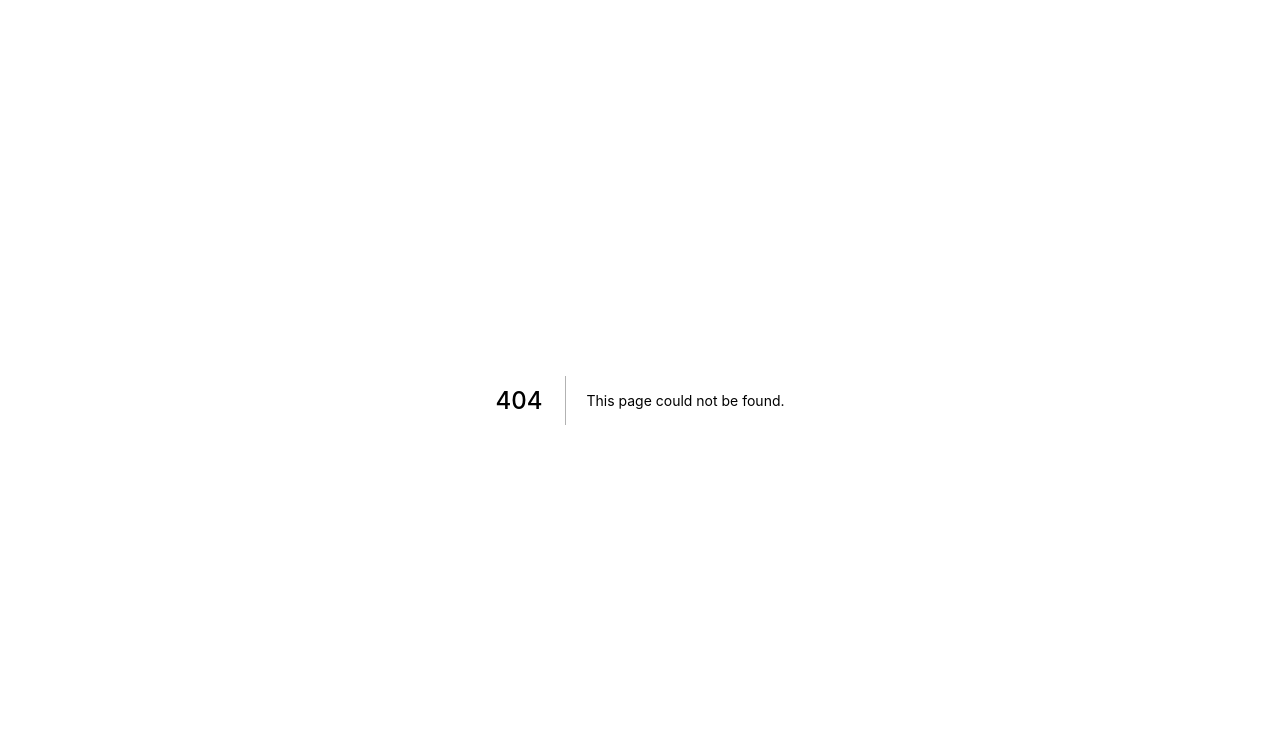
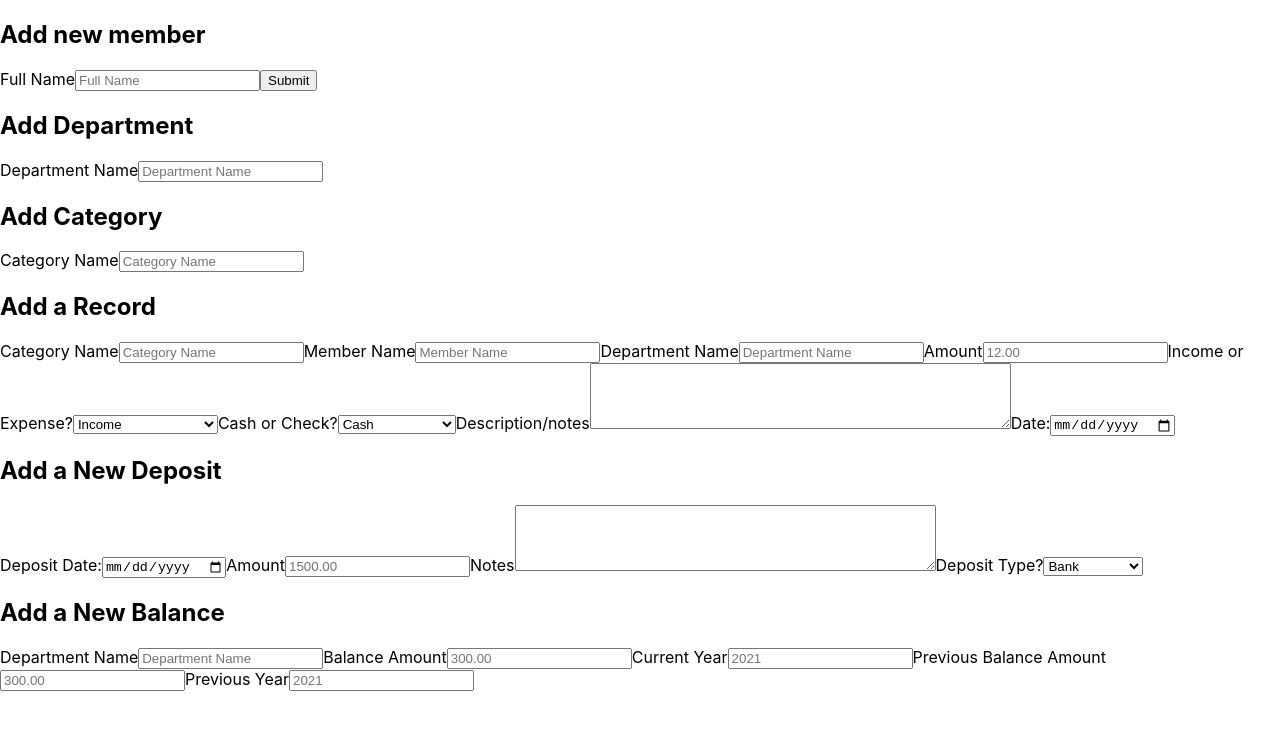
Before and after one commit to noelpena/ezer, a Next.js app: page /tempForm in a window 1280 px wide. Before the commit this address had no page. Shown: the top 730 px of the page. Built offline with nearby package versions, Linux system fonts and the light colour scheme.

Commit message:
testing api endpoints w prisma

```diff
--- /dev/null
+++ b/pages/api/members/create.js
@@ -0,0 +1,52 @@
+import { v4 as uuidv4 } from 'uuid';
+import { PrismaClient } from '@prisma/client'
+const prisma = new PrismaClient()
+
+// Next.js API route support: https://nextjs.org/docs/api-routes/introduction
+
+
+export default async function handler(req, res) {
+  if(req.method !== 'POST'){
+    return res.status(405).json({message:'Method not allowed'})
+  } else{
+    // OTHER HTTP METHODS
+  }
+
+  // try {
+    const body = JSON.parse(req.body);
+    const {full_name} = body
+    const newMember = await prisma.member.create({
+      data: {
+        full_name: full_name,
+        is_active: true,
+        id: uuidv4()
+      },
+      select: {
+        id: true,
+        created_at:false,
+        last_modified: false,
+        full_name: true,
+        average_tithe: false,
+        highest_tithe: false,
+        lowest_tithe: false,
+        total_tithe: false,
+        total_yearly_tithe: false,
+        is_active: true,
+        records:false
+      }
+    });
+
+//    const newMember = await prisma.member.findFirst();
+    console.log(newMember)
+    res.status(200).json({
+      message: "Record added",
+      data: newMember
+    })
+  //} catch (error) {
+    // res.status(400).json({
+    //   message: 'Something went wrong',
+    //   data: error
+    // })
+ // }
+
+}
--- /dev/null
+++ b/pages/api/members/find.js
@@ -0,0 +1,29 @@
+import { PrismaClient } from '@prisma/client'
+const prisma = new PrismaClient()
+
+BigInt.prototype["toJSON"] = function () {
+  return this.toString();
+};
+
+export default async function handler(req, res) {
+  if(req.method !== 'GET'){
+    return res.status(405).json({message:'Method not allowed'})
+  }
+
+  if(req.query.member === undefined){
+    return res.status(400).json({
+      message: 'Something went wrong. Member ID not found. Did you mean to find many?',
+    })
+  }
+
+  const member = await prisma.member.findUnique({
+    where: {
+      id: req.query.member
+    }
+  });
+
+  res.status(200).json({
+    message: "Member found",
+    data: member
+  });
+}
--- /dev/null
+++ b/pages/tempForm.js
@@ -0,0 +1,154 @@
+import {useState} from 'react'
+
+export default function tempForm() {
+
+  const [fullName, setFullName] = useState('');
+
+  const submitMember = async (e) => {
+    e.preventDefault();
+
+    const res = await fetch(`api/members/create`,{
+      method: 'POST',
+      body: JSON.stringify({full_name: fullName})
+    });
+    const data = await res.json();
+
+    console.log(data);
+  }
+
+  const handleFullNameChange = e => {
+    if(e.target.value !== ''){
+      setFullName(e.target.value);
+    }
+  };
+
+  return (
+    <>
+      <h2>Add new member</h2>
+      <form action="" id="form-new-member" onSubmit={(e) => submitMember(e)}>
+        <label htmlFor="input-name">Full Name</label>
+        <input
+          type="text"
+          placeholder="Full Name"
+          id="input-name"
+          onChange={(e) => handleFullNameChange(e)}
+        />
+
+        <input type="submit" placeholder="Submit" />
+      </form>
+
+      <h2>Add Department</h2>
+      <form action="" id="form-new-department">
+        <label htmlFor="input-department">Department Name</label>
+        <input type="text" placeholder="Department Name" id="input-department" />
+      </form>
+
+      <h2>Add Category</h2>
+      <form action="" id="form-new-category">
+        <label htmlFor="input-category">Category Name</label>
+        <input type="text" placeholder="Category Name" id="input-category" />
+      </form>
+
+      <h2>Add a Record</h2>
+      <form action="" id="form-new-record">
+
+        {/* SHOULD BE A DROPDOWN  */}
+        <label htmlFor="new-record-category">Category Name</label>
+        <input name="category" type="text" placeholder="Category Name" id="new-record-category" />
+
+        {/* SHOULD BE A DROPDOWN  */}
+        <label htmlFor="new-record-member">Member Name</label>
+        <input name="member" type="text" placeholder="Member Name" id="new-record-member" />
+
+        {/* SHOULD BE A DROPDOWN  */}
+        <label htmlFor="new-record-department">Department Name</label>
+        <input name="department" type="text" placeholder="Department Name" id="new-record-department" />
+
+        <label htmlFor="new-record-amount">Amount</label>
+        <input name="amount" type="number" placeholder="12.00" id="new-record-amount" />
+
+        <label htmlFor="new-record-income-expense">Income or Expense?</label>
+        <select name="income-expense" id="new-record-income-expense">
+          <option value="" disabled defaultValue={''}>Income or Expense?</option>
+          <option value="income">Income</option>
+          <option value="expense">Expense</option>
+        </select>
+
+        <label htmlFor="new-record-payment-type">Cash or Check?</label>
+        <select name="payment-type" id="new-record-payment-type">
+          <option value="" disabled defaultValue={""}>Cash or Check?</option>
+          <option value="cash">Cash</option>
+          <option value="check">Check</option>
+          <option value="debit-card">Debit Card</option>
+          <option value="venmo">Venmo</option>
+        </select>
+
+        <label htmlFor="new-record-notes">Description/notes</label>
+        <textarea name="notes" id="new-record-notes"  rows="4" cols="50">
+        </textarea>
+
+        <label htmlFor="new-record-date">Date:</label>
+        <input name="date" type="date" id="new-record-date" />
+
+        <input type="hidden" id="new-record-status" name="status" value="recorded" />
+
+        {/*
+
+        HAVE A LIST OF DEPOSITS HERE AND CAN SELECT FROM A LIST OF ACTIVE/AVAILABLE DEPOSITS
+
+        ADD THE RECORD TO A DEPOSIT WHILE RECORDING THE RECORD
+
+        STATUS WILL DEFAULT TO RECORDED
+
+        */}
+
+      </form>
+
+
+      <h2>Add a New Deposit</h2>
+      <form action="" id="form-new-deposit">
+
+        <label htmlFor="new-deposit-date">Deposit Date:</label>
+        <input name="date" type="date" id="new-deposit-date" />
+
+        <label htmlFor="new-deposit-amount">Amount</label>
+        <input name="amount" type="number" placeholder="1500.00" id="new-deposit-amount" />
+
+        <label htmlFor="new-deposit-notes">Notes</label>
+        <textarea name="notes" id="new-deposit-notes"  rows="4" cols="50">
+        </textarea>
+
+        <label htmlFor="new-deposit-type">Deposit Type?</label>
+        <select name="deposit-type" id="new-deposit-type">
+          <option value="" disabled defaultValue={""}>Deposit Type</option>
+          <option value="bank">Bank</option>
+          <option value="venmo">Venmo</option>
+        </select>
+      </form>
+
+          {/* SHOULD BE A DROPDOWN  */}
+
+      <h2>Add a New Balance</h2>
+      <form action="" id="form-new-balance">
+
+        {/* SHOULD BE A DROPDOWN  */}
+        <label htmlFor="new-balance-department">Department Name</label>
+        <input name="department" type="text" placeholder="Department Name" id="new-balance-department" />
+
+        <label htmlFor="new-balance-amount">Balance Amount</label>
+        <input name="amount" type="number" placeholder="300.00" id="new-balance-amount" />
+
+        <label htmlFor="new-balance-current-year">Current Year</label>
+        <input name="current-year" type="number" placeholder="2021" id="new-balance-current-year" />
+
+
+        <label htmlFor="new-balance-previous-amount">Previous Balance Amount</label>
+        <input name="amount" type="number" placeholder="300.00" id="new-balance-previous-amount" />
+
+        <label htmlFor="new-balance-previous-year">Previous Year</label>
+        <input name="previous-year" type="number" placeholder="2021" id="new-balance-previous-year" />
+      </form>
+    </>
+
+  )
+}
--- a/styles/globals.css
+++ b/styles/globals.css
@@ -14,7 +14,7 @@ a {
 * {
   box-sizing: border-box;
 }
-
+/*
 @media (prefers-color-scheme: dark) {
   html {
     color-scheme: dark;
@@ -23,4 +23,4 @@ a {
     color: white;
     background: black;
   }
-}
+} */
```
Also changed, not shown: package.json (+11 -3 lines), pages/index.js (+0 -52 lines), 2 other files (tests, documents, lock files or other folders).
